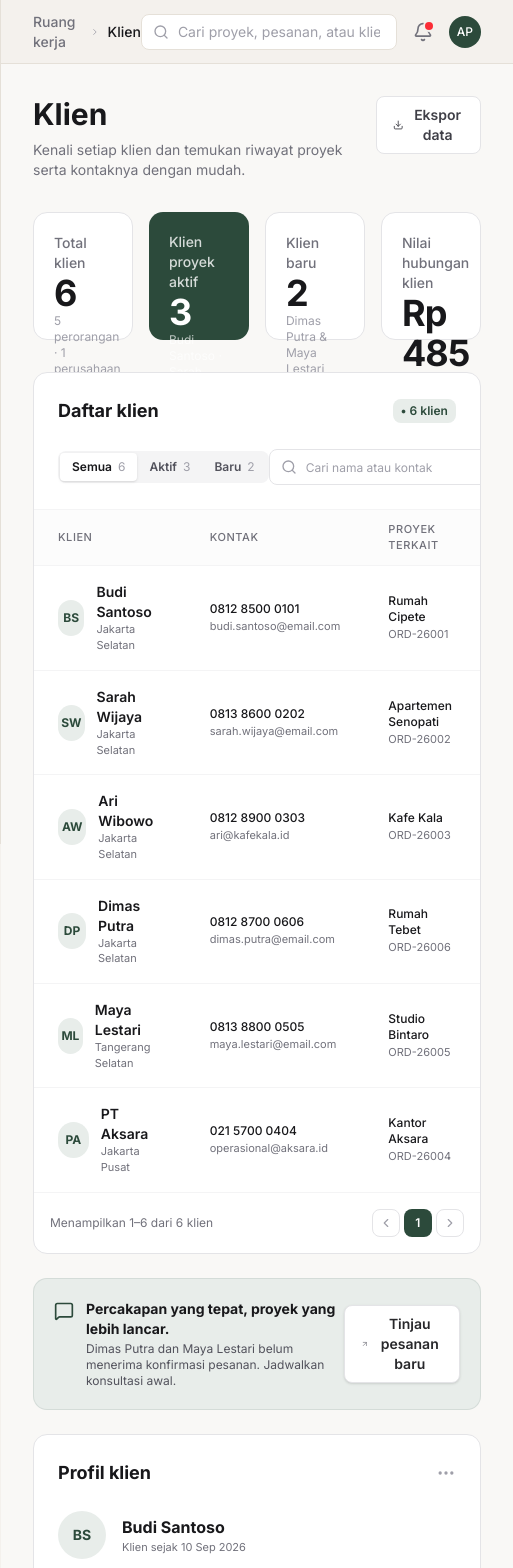
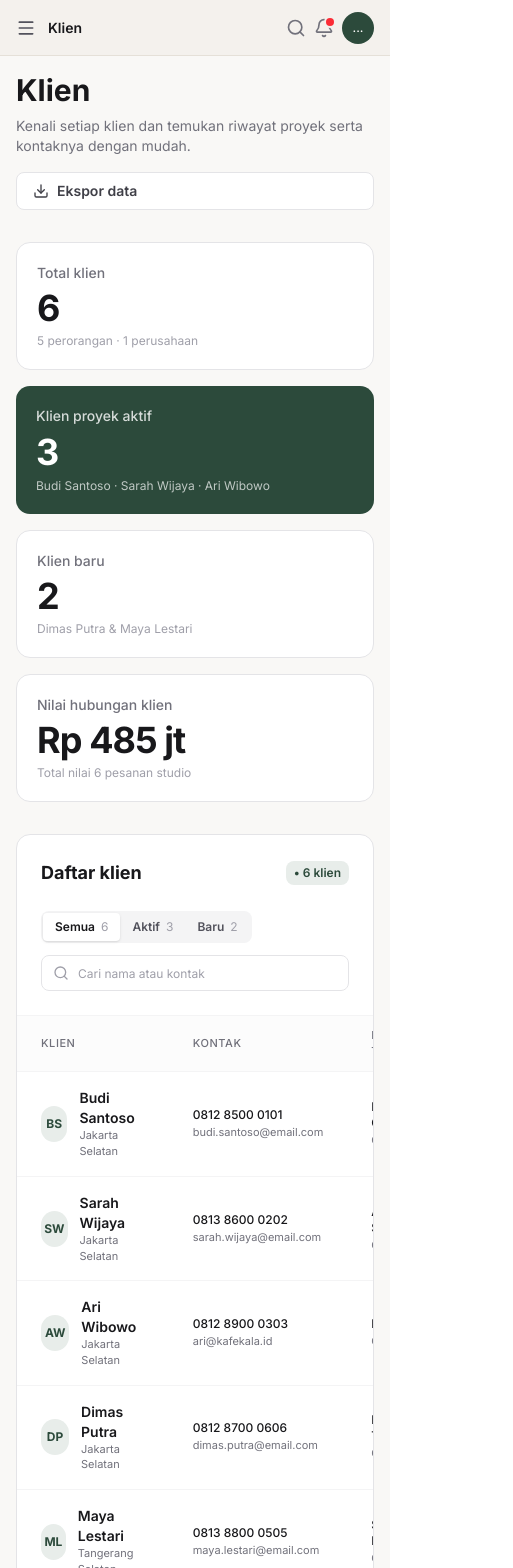
Before and after one commit to karikuzoo/renovin-web, a Next.js app: page /workplace/klien in a window 390 px wide. Shown: the top 1568 px of the page, 513 px wide, since content can reach past the window. Built offline with nearby package versions, Linux system fonts and the light colour scheme; no server answers; a web font is replaced by a local one.

Commit message:
buat web menjadi responsif

```diff
--- a/app/workplace/dashboard/page.tsx
+++ b/app/workplace/dashboard/page.tsx
@@ -7,7 +7,7 @@ export default function Dashboard() {
   return (
     <div className="max-w-7xl mx-auto space-y-8">
       {/* Welcome Section */}
-      <div className="flex items-end justify-between">
+      <div className="flex flex-col gap-4 sm:flex-row sm:items-end sm:justify-between">
         <div>
           <h1 className="text-3xl font-medium text-zinc-900">
             Selamat pagi, <span className="italic">Atmin.</span>
@@ -30,7 +30,7 @@ export default function Dashboard() {
           </span>
         </div>
 
-        <div className="grid grid-cols-4 gap-4">
+        <div className="grid grid-cols-1 sm:grid-cols-2 lg:grid-cols-4 gap-4">
           {/* Card 1 */}
           <div className="rounded-xl border border-zinc-200 bg-white p-5 flex flex-col justify-between h-32">
             <p className="text-sm font-medium text-zinc-500">Total pesanan</p>
@@ -72,7 +72,7 @@ export default function Dashboard() {
           </button>
         </div>
 
-        <div className="grid grid-cols-4 gap-4">
+        <div className="grid grid-cols-1 sm:grid-cols-2 lg:grid-cols-4 gap-4">
           {/* Project 1 */}
           <div className="rounded-xl border border-zinc-200 bg-white overflow-hidden flex flex-col">
             <div className="relative h-32 bg-zinc-200">
@@ -250,7 +250,7 @@ export default function Dashboard() {
           </button>
         </div>
 
-        <div className="flex items-center justify-between mb-6">
+        <div className="flex flex-col gap-3 sm:flex-row sm:items-center sm:justify-between mb-6">
           <div className="flex bg-zinc-100 rounded-md p-0.5">
             <button className="px-3 py-1 text-xs font-semibold rounded bg-white shadow-sm text-zinc-900 flex items-center gap-1.5">
               Semua <span className="text-zinc-400 font-normal">6</span>
@@ -269,7 +269,7 @@ export default function Dashboard() {
           <div className="flex gap-2">
             <div className="relative">
               <Search className="absolute left-2.5 top-1/2 h-4 w-4 -translate-y-1/2 text-zinc-400" />
-              <input type="text" placeholder="Cari nama atau nomor pesanan" className="h-8 w-64 rounded-md border border-zinc-200 pl-8 pr-3 text-xs outline-none focus:border-[#2C4A3B] focus:ring-1 focus:ring-[#2C4A3B]" />
+              <input type="text" placeholder="Cari nama atau nomor pesanan" className="h-8 w-full sm:w-64 rounded-md border border-zinc-200 pl-8 pr-3 text-xs outline-none focus:border-[#2C4A3B] focus:ring-1 focus:ring-[#2C4A3B]" />
             </div>
             <button className="flex h-8 items-center gap-2 rounded-md border border-zinc-200 px-3 text-xs font-semibold text-zinc-700 hover:bg-zinc-50">
               <Filter className="h-3 w-3" />
--- a/app/workplace/katalog/page.tsx
+++ b/app/workplace/katalog/page.tsx
@@ -102,7 +102,7 @@ export default function KatalogBahan() {
   return (
     <div className="max-w-7xl mx-auto space-y-8">
       {/* Header */}
-      <div className="flex items-start justify-between">
+      <div className="flex flex-col gap-4 sm:flex-row sm:items-start sm:justify-between">
         <div>
           <h1 className="text-3xl font-bold text-zinc-900 mb-2">
             Katalog Bahan Bangunan
@@ -119,7 +119,7 @@ export default function KatalogBahan() {
       </div>
 
       {/* Summary Cards */}
-      <div className="grid grid-cols-4 gap-4">
+      <div className="grid grid-cols-1 sm:grid-cols-2 lg:grid-cols-4 gap-4">
         <div className="rounded-xl border border-zinc-200 bg-white p-5 flex flex-col justify-between h-32">
           <p className="text-sm font-medium text-zinc-500">Total bahan</p>
           <p className="text-4xl font-bold text-zinc-900">6</p>
@@ -185,7 +185,7 @@ export default function KatalogBahan() {
         </div>
 
         {/* Search & Filters */}
-        <div className="flex items-center gap-3 mb-6 mt-4">
+        <div className="flex flex-wrap items-center gap-3 mb-6 mt-4">
           <div className="relative flex-1">
             <Search className="absolute left-3 top-1/2 h-4 w-4 -translate-y-1/2 text-zinc-400" />
             <input
@@ -209,7 +209,7 @@ export default function KatalogBahan() {
         </div>
 
         {/* Material Cards Grid */}
-        <div className="grid grid-cols-3 gap-4">
+        <div className="grid grid-cols-1 sm:grid-cols-2 lg:grid-cols-3 gap-4">
           {materials.map((item) => (
             <div
               key={item.id}
@@ -312,7 +312,7 @@ export default function KatalogBahan() {
         </div>
 
         {/* Pagination */}
-        <div className="flex items-center justify-between mt-6 pt-4 border-t border-zinc-100">
+        <div className="flex flex-col gap-2 sm:flex-row sm:items-center sm:justify-between mt-6 pt-4 border-t border-zinc-100">
           <p className="text-xs text-zinc-500">
             Menampilkan 1–6 dari 6 bahan · 5 terbit, 1 draft
           </p>
--- a/app/workplace/klien/page.tsx
+++ b/app/workplace/klien/page.tsx
@@ -18,7 +18,7 @@ export default function Klien() {
   return (
     <div className="max-w-7xl mx-auto space-y-8">
       {/* Header */}
-      <div className="flex items-start justify-between">
+      <div className="flex flex-col gap-4 sm:flex-row sm:items-start sm:justify-between">
         <div>
           <h1 className="text-3xl font-bold text-zinc-900 mb-2">Klien</h1>
           <p className="text-sm text-zinc-500">
@@ -33,7 +33,7 @@ export default function Klien() {
       </div>
 
       {/* Summary Cards */}
-      <div className="grid grid-cols-4 gap-4">
+      <div className="grid grid-cols-1 sm:grid-cols-2 lg:grid-cols-4 gap-4">
         <div className="rounded-xl border border-zinc-200 bg-white p-5 flex flex-col justify-between h-32">
           <p className="text-sm font-medium text-zinc-500">Total klien</p>
           <p className="text-4xl font-bold text-zinc-900">6</p>
@@ -73,8 +73,8 @@ export default function Klien() {
                 </span>
               </div>
 
-              <div className="flex items-center justify-between mb-2">
-                <div className="flex bg-zinc-100 rounded-md p-0.5">
+              <div className="flex flex-col gap-3 sm:flex-row sm:items-center sm:justify-between mb-2">
+                <div className="flex bg-zinc-100 rounded-md p-0.5 w-fit">
                   <button className="px-3 py-1.5 text-xs font-semibold rounded bg-white shadow-sm text-zinc-900 flex items-center gap-1.5">
                     Semua <span className="text-zinc-400 font-normal">6</span>
                   </button>
@@ -91,7 +91,7 @@ export default function Klien() {
                   <input
                     type="text"
                     placeholder="Cari nama atau kontak"
-                    className="h-9 w-64 rounded-md border border-zinc-200 pl-9 pr-3 text-xs outline-none focus:border-[#2C4A3B] focus:ring-1 focus:ring-[#2C4A3B] placeholder:text-zinc-400"
+                    className="h-9 w-full sm:w-64 rounded-md border border-zinc-200 pl-9 pr-3 text-xs outline-none focus:border-[#2C4A3B] focus:ring-1 focus:ring-[#2C4A3B] placeholder:text-zinc-400"
                   />
                 </div>
               </div>
@@ -346,7 +346,7 @@ export default function Klien() {
             </div>
 
             {/* Pagination */}
-            <div className="flex items-center justify-between p-4 border-t border-zinc-100">
+            <div className="flex flex-col gap-2 sm:flex-row sm:items-center sm:justify-between p-4 border-t border-zinc-100">
               <p className="text-xs text-zinc-500">
                 Menampilkan 1–6 dari 6 klien
               </p>
--- a/app/workplace/laporan/page.tsx
+++ b/app/workplace/laporan/page.tsx
@@ -75,7 +75,7 @@ export default function Laporan() {
   return (
     <div className="max-w-7xl mx-auto space-y-6">
       {/* Header */}
-      <div className="flex items-start justify-between">
+      <div className="flex flex-col gap-4 sm:flex-row sm:items-start sm:justify-between">
         <div>
           <h1 className="text-3xl font-bold text-zinc-900 mb-2">Laporan</h1>
           <p className="text-sm text-zinc-500">
@@ -96,7 +96,7 @@ export default function Laporan() {
       </div>
 
       {/* Summary Cards */}
-      <div className="grid grid-cols-4 gap-4">
+      <div className="grid grid-cols-1 sm:grid-cols-2 lg:grid-cols-4 gap-4">
         {/* Card 1 */}
         <div className="rounded-xl bg-[#2C4A3B] p-5 flex flex-col justify-between h-32 text-white relative overflow-hidden">
           <div className="flex justify-between items-start z-10 relative">
@@ -183,8 +183,10 @@ export default function Laporan() {
             </div>
 
             {/* Simulated Chart */}
-            <div className="relative h-48 w-full mt-4 flex">
-              {/* Y-axis labels and lines */}
+            <div className="overflow-x-auto pb-2">
+              <div className="min-w-[500px]">
+                <div className="relative h-48 w-full mt-4 flex">
+                  {/* Y-axis labels and lines */}
               <div className="absolute inset-0 flex flex-col justify-between">
                 {[150, 100, 50, 0].map((val) => (
                   <div
@@ -236,6 +238,8 @@ export default function Laporan() {
                   {d.date}
                 </span>
               ))}
+            </div>
+              </div>
             </div>
           </div>
 
@@ -314,7 +318,7 @@ export default function Laporan() {
               </table>
             </div>
 
-            <div className="flex items-center justify-between p-4 border-t border-zinc-100">
+            <div className="flex flex-col gap-3 sm:flex-row sm:items-center sm:justify-between p-4 border-t border-zinc-100">
               <p className="text-[11px] text-zinc-500 font-medium">
                 Total: Rp 485 jt · Diterima Rp 277,5 jt · Sisa Rp 207,5 jt
               </p>
--- a/app/workplace/layout.tsx
+++ b/app/workplace/layout.tsx
@@ -3,6 +3,7 @@
 import Link from "next/link";
 import { usePathname, useRouter } from "next/navigation";
 import { createClient } from "@/lib/supabase/client";
+import { useState, useEffect } from "react";
 
 import {
   LayoutDashboard,
@@ -20,7 +21,15 @@ import {
   Bell,
   ChevronRight,
   ArrowRight,
+  Menu,
+  X,
 } from "lucide-react";
+
+interface UserProfile {
+  fullName: string;
+  role: string;
+  initials: string;
+}
 
 export default function RuangKerjaLayout({
   children,
@@ -29,12 +38,66 @@ export default function RuangKerjaLayout({
 }) {
   const pathname = usePathname();
   const router = useRouter();
+  const supabase = createClient();
+  const [sidebarOpen, setSidebarOpen] = useState(false);
+  const [user, setUser] = useState<UserProfile>({
+    fullName: "...",
+    role: "...",
+    initials: "...",
+  });
+
+  // Fetch user profile from Supabase
+  useEffect(() => {
+    const fetchUser = async () => {
+      const {
+        data: { session },
+      } = await supabase.auth.getSession();
+
+      if (session?.user) {
+        // Ambil display name dari auth metadata
+        const fullName =
+          session.user.user_metadata?.full_name ||
+          session.user.email?.split("@")[0] ||
+          "User";
+
+        // Ambil role dari tabel profiles
+        const { data: profile } = await supabase
+          .from("profiles")
+          .select("role")
+          .eq("id", session.user.id)
+          .single();
+
+        const role = profile?.role || "user";
+        const roleLabel =
+          role === "super_admin"
+            ? "Super Admin"
+            : role === "admin"
+              ? "Administrator"
+              : "User";
+
+        // Buat inisial dari nama
+        const nameParts = fullName.split(" ");
+        const initials =
+          nameParts.length >= 2
+            ? (nameParts[0][0] + nameParts[nameParts.length - 1][0]).toUpperCase()
+            : fullName.substring(0, 2).toUpperCase();
+
+        setUser({ fullName, role: roleLabel, initials });
+      }
+    };
+
+    fetchUser();
+  }, []);
+
   const handleLogout = async () => {
-    const supabase = createClient();
     await supabase.auth.signOut();
-    router.replace("/");
-    router.refresh();
+    window.location.href = "/";
   };
+
+  // Close sidebar when navigating on mobile
+  useEffect(() => {
+    setSidebarOpen(false);
+  }, [pathname]);
 
   const navItems = [
     { name: "Dashboard", href: "/workplace/dashboard", icon: LayoutDashboard },
@@ -62,15 +125,35 @@ export default function RuangKerjaLayout({
 
   return (
     <div className="flex min-h-screen bg-[#F4F1ED]">
+      {/* Mobile Overlay */}
+      {sidebarOpen && (
+        <div
+          className="fixed inset-0 z-40 bg-black/50 lg:hidden"
+          onClick={() => setSidebarOpen(false)}
+        />
+      )}
+
       {/* Sidebar */}
-      <aside className="w-64 border-r border-[#E5E0D8] bg-[#F4F1ED] flex flex-col justify-between sticky top-0 h-screen overflow-y-auto">
+      <aside
+        className={`fixed inset-y-0 left-0 z-50 w-64 border-r border-[#E5E0D8] bg-[#F4F1ED] flex flex-col justify-between overflow-y-auto transition-transform duration-300 ease-in-out lg:sticky lg:top-0 lg:h-screen lg:translate-x-0 ${
+          sidebarOpen ? "translate-x-0" : "-translate-x-full"
+        }`}
+      >
         <div>
-          {/* Logo */}
-          <div className="px-6 pt-8 pb-6">
+          {/* Logo + Close button on mobile */}
+          <div className="px-6 pt-8 pb-6 flex items-start justify-between">
+            <div>
               <h1 className="font-serif text-3xl text-[#2C4A3B]">Renovin.</h1>
               <p className="text-[10px] font-semibold uppercase tracking-widest text-zinc-500 mt-1">
                 STUDIO INTERIOR
               </p>
+            </div>
+            <button
+              onClick={() => setSidebarOpen(false)}
+              className="lg:hidden text-zinc-400 hover:text-zinc-600 mt-1"
+            >
+              <X className="h-5 w-5" />
+            </button>
           </div>
 
           {/* Workspace selector */}
@@ -166,20 +249,20 @@ export default function RuangKerjaLayout({
 
           {/* User Profile */}
           <div className="flex items-center justify-between border-t border-[#E5E0D8] pt-4 px-2">
-            <div className="flex items-center gap-3">
-              <div className="flex h-8 w-8 items-center justify-center rounded-full bg-[#E8EDEA] text-xs font-semibold text-[#2C4A3B]">
-                AP
+            <div className="flex items-center gap-3 min-w-0">
+              <div className="flex h-8 w-8 shrink-0 items-center justify-center rounded-full bg-[#E8EDEA] text-xs font-semibold text-[#2C4A3B]">
+                {user.initials}
               </div>
-              <div className="flex flex-col">
-                <span className="text-sm font-semibold text-zinc-800">
-                  Atmin Pusat
+              <div className="flex flex-col min-w-0">
+                <span className="text-sm font-semibold text-zinc-800 truncate">
+                  {user.fullName}
                 </span>
-                <span className="text-[10px] text-zinc-500">Administrator</span>
+                <span className="text-[10px] text-zinc-500">{user.role}</span>
               </div>
             </div>
             <button
               onClick={handleLogout}
-              className="text-zinc-400 hover:text-zinc-600"
+              className="text-zinc-400 hover:text-zinc-600 shrink-0"
             >
               <LogOut className="h-4 w-4" />
             </button>
@@ -188,38 +271,53 @@ export default function RuangKerjaLayout({
       </aside>
 
       {/* Main Content Area */}
-      <main className="flex-1 flex flex-col bg-[#F9F8F6]">
+      <main className="flex-1 flex flex-col bg-[#F9F8F6] min-w-0">
         {/* Header */}
-        <header className="flex h-16 items-center justify-between border-b border-[#E5E0D8] px-8 bg-[#F4F1ED]">
-          <div className="flex items-center text-sm text-zinc-500 font-medium">
+        <header className="flex h-14 lg:h-16 items-center justify-between border-b border-[#E5E0D8] px-4 lg:px-8 bg-[#F4F1ED] sticky top-0 z-30">
+          <div className="flex items-center gap-3">
+            {/* Hamburger button - mobile only */}
+            <button
+              onClick={() => setSidebarOpen(true)}
+              className="lg:hidden text-zinc-600 hover:text-zinc-900"
+            >
+              <Menu className="h-5 w-5" />
+            </button>
+            <div className="hidden sm:flex items-center text-sm text-zinc-500 font-medium">
               <span>Ruang kerja</span>
               <ChevronRight className="mx-2 h-4 w-4 text-zinc-400" />
               <span className="text-zinc-900 capitalize">
                 {pathname.split("/").pop()?.replace("-", " ") || "Dashboard"}
               </span>
             </div>
+            <span className="sm:hidden text-sm font-semibold text-zinc-900 capitalize">
+              {pathname.split("/").pop()?.replace("-", " ") || "Dashboard"}
+            </span>
+          </div>
 
-          <div className="flex items-center gap-4">
-            <div className="relative">
+          <div className="flex items-center gap-2 sm:gap-4">
+            <div className="relative hidden md:block">
               <Search className="absolute left-3 top-1/2 h-4 w-4 -translate-y-1/2 text-zinc-400" />
               <input
                 type="text"
                 placeholder="Cari proyek, pesanan, atau klien..."
-                className="h-9 w-64 rounded-md border border-[#E5E0D8] bg-white pl-9 pr-4 text-sm outline-none focus:border-[#2C4A3B] focus:ring-1 focus:ring-[#2C4A3B] placeholder:text-zinc-400"
+                className="h-9 w-48 lg:w-64 rounded-md border border-[#E5E0D8] bg-white pl-9 pr-4 text-sm outline-none focus:border-[#2C4A3B] focus:ring-1 focus:ring-[#2C4A3B] placeholder:text-zinc-400"
               />
             </div>
+            <button className="md:hidden text-zinc-500 hover:text-zinc-700">
+              <Search className="h-5 w-5" />
+            </button>
             <button className="relative text-zinc-500 hover:text-zinc-700">
               <Bell className="h-5 w-5" />
               <span className="absolute top-0 right-0 h-2 w-2 rounded-full bg-red-500 ring-2 ring-[#F4F1ED]"></span>
             </button>
             <div className="flex h-8 w-8 items-center justify-center rounded-full bg-[#2C4A3B] text-xs font-medium text-white">
-              AP
+              {user.initials}
             </div>
           </div>
         </header>
 
         {/* Page Content */}
-        <div className="flex-1 overflow-auto p-8">{children}</div>
+        <div className="flex-1 overflow-auto p-4 sm:p-6 lg:p-8">{children}</div>
       </main>
     </div>
   );
--- a/app/workplace/pengaturan/page.tsx
+++ b/app/workplace/pengaturan/page.tsx
@@ -14,7 +14,7 @@ export default function Pengaturan() {
   return (
     <div className="max-w-7xl mx-auto space-y-6">
       {/* Header */}
-      <div className="flex items-start justify-between">
+      <div className="flex flex-col gap-4 sm:flex-row sm:items-start sm:justify-between">
         <div>
           <h1 className="text-3xl font-bold text-zinc-900 mb-2">Pengaturan</h1>
           <p className="text-sm text-zinc-500">
@@ -28,7 +28,7 @@ export default function Pengaturan() {
       </div>
 
       {/* Tabs */}
-      <div className="flex items-center justify-between border-b border-zinc-200">
+      <div className="flex flex-col gap-3 sm:flex-row sm:items-center sm:justify-between border-b border-zinc-200 overflow-x-auto">
         <div className="flex gap-6">
           <button className="border-b-2 border-[#2C4A3B] pb-3 text-sm font-bold text-zinc-900">
             Profil studio
@@ -84,7 +84,7 @@ export default function Pengaturan() {
             </div>
 
             {/* Form Fields */}
-            <div className="grid grid-cols-2 gap-6 mb-6">
+            <div className="grid grid-cols-1 md:grid-cols-2 gap-6 mb-6">
               <div className="space-y-2">
                 <label className="text-xs font-bold text-zinc-700">
                   Nama studio
@@ -141,7 +141,7 @@ export default function Pengaturan() {
               </div>
             </div>
 
-            <div className="grid grid-cols-2 gap-6">
+            <div className="grid grid-cols-1 md:grid-cols-2 gap-6">
               <div className="space-y-2">
                 <label className="text-xs font-bold text-zinc-700">
                   Zona waktu
@@ -359,7 +359,7 @@ export default function Pengaturan() {
         </div>
 
         {/* Locale Settings */}
-        <div className="grid grid-cols-2 gap-6 pt-6 border-t border-zinc-100">
+        <div className="grid grid-cols-1 md:grid-cols-2 gap-6 pt-6 border-t border-zinc-100">
           <div className="space-y-2">
             <label className="text-xs font-bold text-zinc-700">
               Bahasa antarmuka
@@ -386,7 +386,7 @@ export default function Pengaturan() {
       </div>
 
       {/* Save Action Bottom Banner */}
-      <div className="flex items-center justify-between rounded-xl border border-zinc-200 bg-white p-5">
+      <div className="flex flex-col gap-4 sm:flex-row sm:items-center sm:justify-between rounded-xl border border-zinc-200 bg-white p-5">
         <div>
           <p className="text-sm font-bold text-zinc-900 mb-0.5">
             Pengaturan berlaku untuk ruang kerja studio ini.
--- a/app/workplace/pesanan-baru/page.tsx
+++ b/app/workplace/pesanan-baru/page.tsx
@@ -7,7 +7,7 @@ export default function PenerimaanBaru() {
   return (
     <div className="max-w-7xl mx-auto space-y-8">
       {/* Header */}
-      <div className="flex items-start justify-between">
+      <div className="flex flex-col gap-4 sm:flex-row sm:items-start sm:justify-between">
         <div>
           <h1 className="text-3xl font-medium text-zinc-900 mb-2">
             Penerimaan pesanan baru
@@ -23,7 +23,7 @@ export default function PenerimaanBaru() {
       </div>
 
       {/* Summary Cards */}
-      <div className="grid grid-cols-4 gap-4">
+      <div className="grid grid-cols-1 sm:grid-cols-2 lg:grid-cols-4 gap-4">
         {/* Card 1 */}
         <div className="rounded-xl bg-[#2C4A3B] p-5 flex flex-col justify-between h-32 text-white">
           <p className="text-sm font-medium text-white/80">Menunggu penerimaan</p>
@@ -76,7 +76,7 @@ export default function PenerimaanBaru() {
           </div>
         </div>
 
-        <div className="flex items-center justify-between mb-6">
+        <div className="flex flex-col gap-3 sm:flex-row sm:items-center sm:justify-between mb-6">
           <div className="flex bg-zinc-100 rounded-md p-0.5">
             <button className="px-3 py-1 text-xs font-semibold rounded bg-white shadow-sm text-zinc-900 flex items-center gap-1.5">
               Semua <span className="text-zinc-400 font-normal">4</span>
@@ -95,7 +95,7 @@ export default function PenerimaanBaru() {
           <div className="flex gap-2">
             <div className="relative">
               <Search className="absolute left-2.5 top-1/2 h-4 w-4 -translate-y-1/2 text-zinc-400" />
-              <input type="text" placeholder="Cari proyek, klien, atau nomor pesanan" className="h-8 w-64 rounded-md border border-zinc-200 pl-8 pr-3 text-xs outline-none focus:border-[#2C4A3B] focus:ring-1 focus:ring-[#2C4A3B]" />
+              <input type="text" placeholder="Cari proyek, klien, atau nomor pesanan" className="h-8 w-full sm:w-64 rounded-md border border-zinc-200 pl-8 pr-3 text-xs outline-none focus:border-[#2C4A3B] focus:ring-1 focus:ring-[#2C4A3B]" />
             </div>
             <button className="flex h-8 items-center gap-2 rounded-md border border-zinc-200 px-3 text-xs font-semibold text-zinc-700 hover:bg-zinc-50">
               <Filter className="h-3 w-3" />
```
Also changed, not shown: app/workplace/pesanan/page.tsx (+6 -6 lines), app/workplace/tim/page.tsx (+7 -7 lines). Lines whose indentation alone changed are shown as unchanged.
